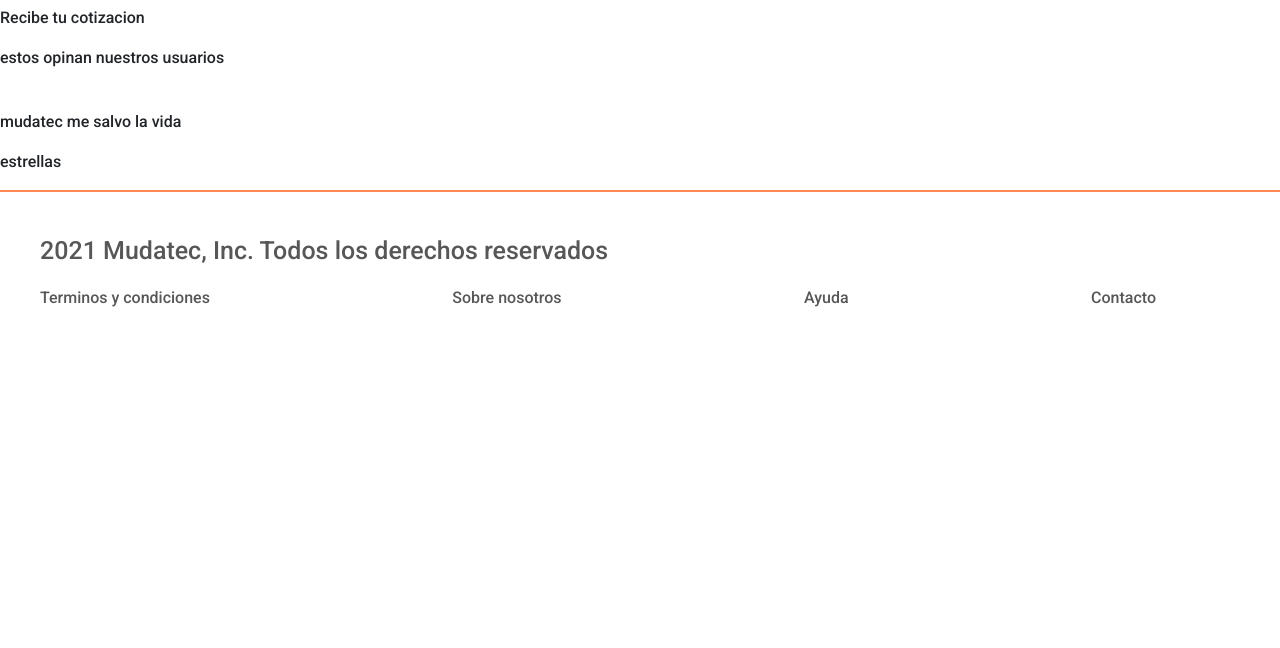
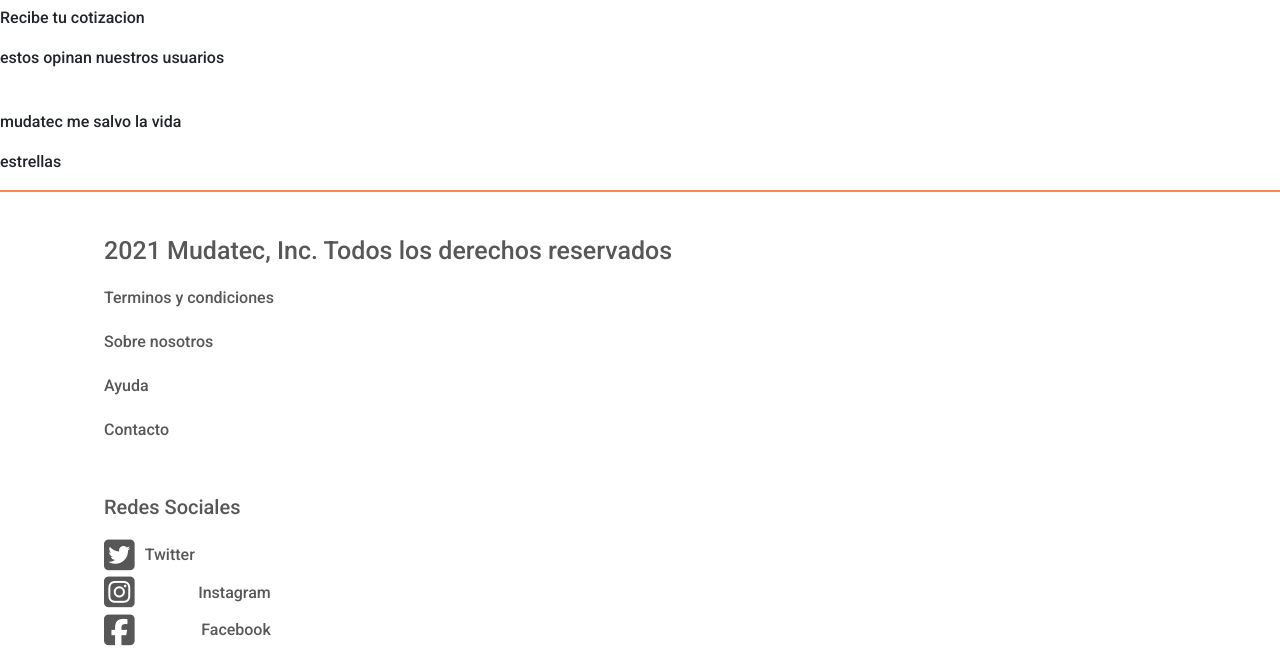
Before and after one commit to alepaez-dev/mudatec_proyecto, a Django app: page / in a window 1280 px wide. Shown: the part 1062-1710 px from the top of the page. Before the commit the page ends 1369 px from the top, so only its background shows below. Run offline with Django 3.2, Linux system fonts and the light colour scheme; some libraries are stand-ins or nearby versions.

Commit message:
Agregando redes sociales al footer

```diff
--- a/mudatec/static/css/_footer.scss
+++ b/mudatec/static/css/_footer.scss
@@ -8,15 +8,35 @@
       font-size: 25px;
       font-weight: $roboto-weight-regular;
     }
+    p:last-of-type{
+      font-size: 20px;
+    }
     .footer-elementos{
       width: 90%;
-      display: flex;
-      flex-direction: row;
-      justify-content: space-between;
+      flex-wrap: nowrap;
+      margin-bottom: 30px;
+      // display: flex;
+      // flex-direction: row;
+      // justify-content: space-between;
       a{
         font-family: $roboto-font;
         color: $acentos-color;
       }
     }
+    .footer_redes_sociales {
+      height: 110px;
+
+      .red_social {
+        width: 15%;
+        .fab{
+          font-size: 35px;
+        }
+        a {
+          margin-left: 10px;
+          text-decoration: none;
+          color: $acentos-color;
+        }
+      }
+    }
   }
 }
--- /dev/null
+++ b/mudatec/static/css/_mixins.scss
@@ -0,0 +1,12 @@
+@media only screen and (min-width: 1200px) {
+  .footer-items{
+    padding: 0;
+    width: 90%;
+    margin: auto;
+    .footer-elementos{
+      a{
+        margin-bottom: 20px;
+      }
+    }
+  }
+}
--- a/mudatec/static/css/style.css
+++ b/mudatec/static/css/style.css
@@ -119,22 +119,48 @@
   font-weight: 500;
 }
 
+.col .footer-items p:last-of-type {
+  font-size: 20px;
+}
+
 .col .footer-items .footer-elementos {
   width: 90%;
-  display: -webkit-box;
-  display: -ms-flexbox;
-  display: flex;
-  -webkit-box-orient: horizontal;
-  -webkit-box-direction: normal;
-      -ms-flex-direction: row;
-          flex-direction: row;
-  -webkit-box-pack: justify;
-      -ms-flex-pack: justify;
-          justify-content: space-between;
+  -ms-flex-wrap: nowrap;
+      flex-wrap: nowrap;
+  margin-bottom: 30px;
 }
 
 .col .footer-items .footer-elementos a {
   font-family: "Roboto", sans-serif;
   color: #585757;
 }
+
+.col .footer-items .footer_redes_sociales {
+  height: 110px;
+}
+
+.col .footer-items .footer_redes_sociales .red_social {
+  width: 15%;
+}
+
+.col .footer-items .footer_redes_sociales .red_social .fab {
+  font-size: 35px;
+}
+
+.col .footer-items .footer_redes_sociales .red_social a {
+  margin-left: 10px;
+  text-decoration: none;
+  color: #585757;
+}
+
+@media only screen and (min-width: 1200px) {
+  .footer-items {
+    padding: 0;
+    width: 90%;
+    margin: auto;
+  }
+  .footer-items .footer-elementos a {
+    margin-bottom: 20px;
+  }
+}
 /*# sourceMappingURL=style.css.map */
--- a/mudatec/static/css/style.scss
+++ b/mudatec/static/css/style.scss
@@ -3,3 +3,4 @@
 @import "main";
 @import "header";
 @import "footer";
+@import "mixins";
--- a/mudatec/templates/base.html
+++ b/mudatec/templates/base.html
@@ -7,15 +7,14 @@
   <meta name="viewport" content="width=device-width, initial-scale=1.0">
   <link rel="stylesheet" href="https://maxcdn.bootstrapcdn.com/bootstrap/4.0.0/css/bootstrap.min.css"
     integrity="sha384-Gn5384xqQ1aoWXA+058RXPxPg6fy4IWvTNh0E263XmFcJlSAwiGgFAW/dAiS6JXm" crossorigin="anonymous">
-  <!-- <link rel="stylesheet" href="{% static 'css/bootstrap.min.css' %}"> -->
   <link rel="stylesheet" href="{% static 'css/style.css' %}">
+  <script src="https://kit.fontawesome.com/970d5800d0.js" crossorigin="anonymous"></script>
   {% block title %}
   <title>Base</title>
   {% endblock title %}
 </head>
 
 <body>
-  <!-- {% static 'assets/logo.svg' %} -->
   <div class="container-fluid">
     <div class="row">
       <div class="col">
@@ -122,11 +121,27 @@
         <hr style="height: 2px;background-color:#FF8754; border:none">
         <div class="footer-items">
           <p>2021 Mudatec, Inc. Todos los derechos reservados</p>
-          <div class="footer-elementos">
+          <div class="footer-elementos d-flex flex-row justify-content-between flex-lg-column">
             <a href="#">Terminos y condiciones</a>
             <a href="#">Sobre nosotros</a>
             <a href="#">Ayuda</a>
             <a href="#">Contacto</a>
+
+          </div>
+          <p>Redes Sociales</p>
+          <div class="footer_redes_sociales d-flex flex-column justify-content-between">
+            <div class="red_social d-flex align-items-center">
+              <i class="fab fa-twitter-square"></i>
+              <a href="#">Twitter</a>
+            </div>
+            <div class="red_social d-flex justify-content-between align-items-center">
+              <i class="fab fa-instagram-square"></i>
+              <a href="#">Instagram</a>
+            </div>
+            <div class="red_social d-flex justify-content-between align-items-center">
+              <i class="fab fa-facebook-square"></i>
+              <a href="#">Facebook</a>
+            </div>
           </div>
         </div>
       </div>
@@ -135,6 +150,7 @@
 
   </div>
 
+  <!-- scripts bootstrap 4 -->
   <script src="https://code.jquery.com/jquery-3.2.1.slim.min.js"
     integrity="sha384-KJ3o2DKtIkvYIK3UENzmM7KCkRr/rE9/Qpg6aAZGJwFDMVNA/GpGFF93hXpG5KkN"
     crossorigin="anonymous"></script>
@@ -144,23 +160,8 @@
   <script src="https://maxcdn.bootstrapcdn.com/bootstrap/4.0.0/js/bootstrap.min.js"
     integrity="sha384-JZR6Spejh4U02d8jOt6vLEHfe/JQGiRRSQQxSfFWpi1MquVdAyjUar5+76PVCmYl"
     crossorigin="anonymous"></script>
-  <!--
-  <script src="https://code.jquery.com/jquery-3.2.1.slim.min.js"
-    integrity="sha384-KJ3o2DKtIkvYIK3UENzmM7KCkRr/rE9/Qpg6aAZGJwFDMVNA/GpGFF93hXpG5KkN"
-    crossorigin="anonymous"></script>
-  <script src="https://cdnjs.cloudflare.com/ajax/libs/popper.js/1.12.9/umd/popper.min.js"
-    integrity="sha384-ApNbgh9B+Y1QKtv3Rn7W3mgPxhU9K/ScQsAP7hUibX39j7fakFPskvXusvfa0b4Q"
-    crossorigin="anonymous"></script>
+  <!-- scripts bootstrap 4 -->
 
-  <link rel="stylesheet" href="https://maxcdn.bootstrapcdn.com/bootstrap/4.0.0-beta.3/css/bootstrap.min.css"
-    integrity="sha384-Zug+QiDoJOrZ5t4lssLdxGhVrurbmBWopoEl+M6BdEfwnCJZtKxi1KgxUyJq13dy" crossorigin="anonymous">
-  <script src="https://maxcdn.bootstrapcdn.com/bootstrap/4.0.0-beta.3/js/bootstrap.min.js"
-    integrity="sha384-a5N7Y/aK3qNeh15eJKGWxsqtnX/wWdSZSKp+81YjTmS15nvnvxKHuzaWwXHDli+4"
-    crossorigin="anonymous"></script> -->
-
-  <!-- <script src="{% static 'js/jquery.min.js' %}"></script>
-    <script src="{% static 'js/bootstrap.min.js' %}"></script>
-    <script src="{% static 'js/popper.min.js' %}"></script> -->
 </body>
 
 </html>
```
Also changed, not shown: 1 other file.
